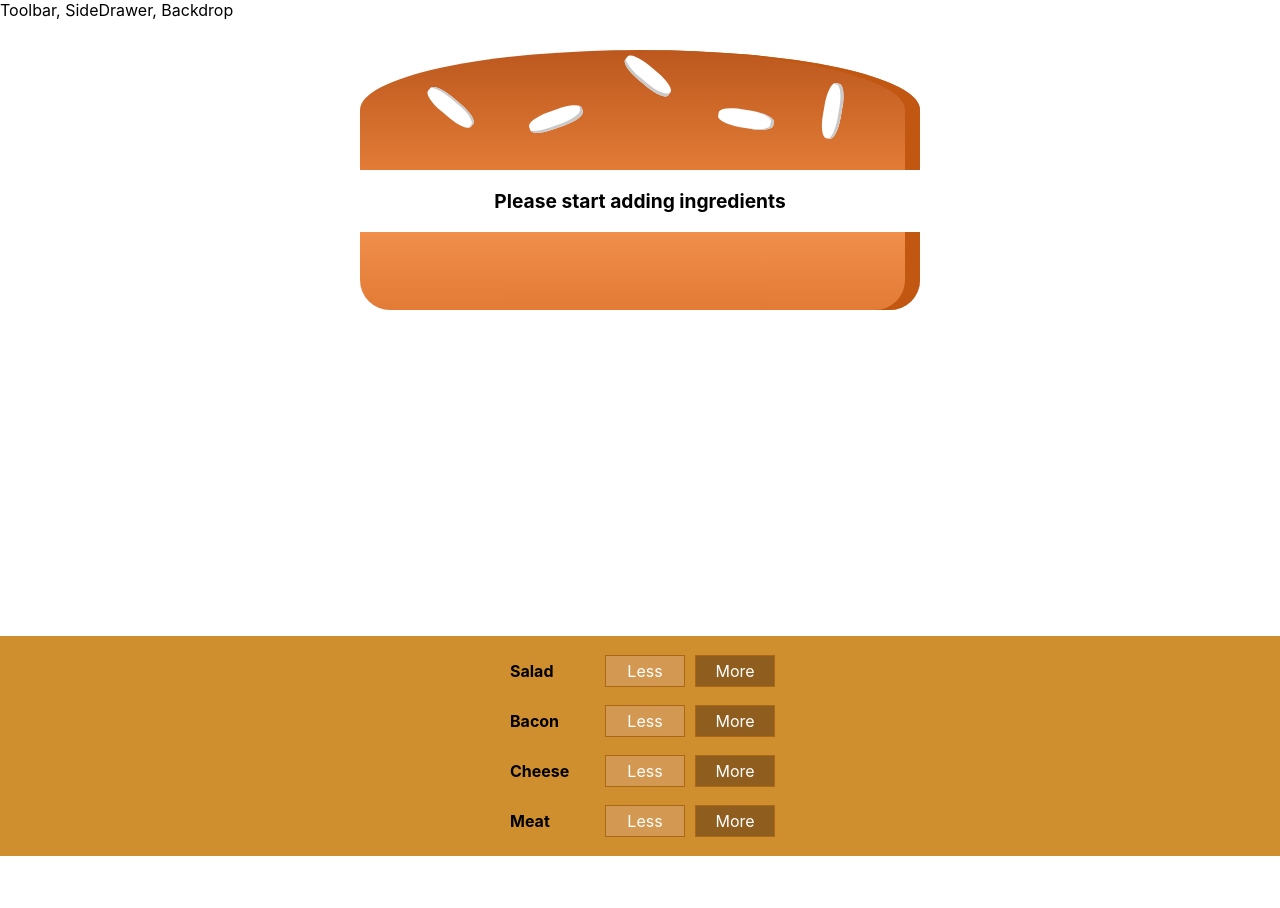
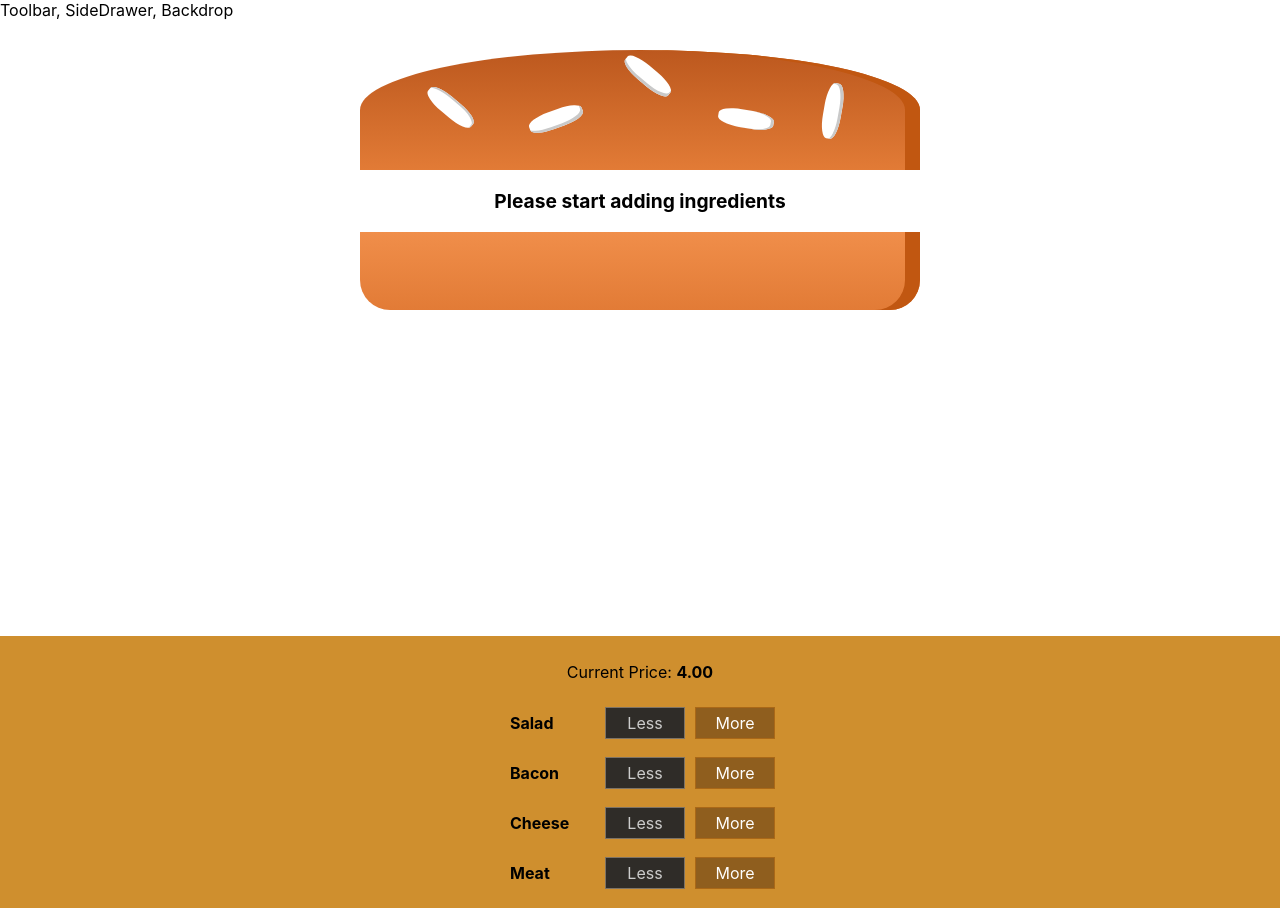
Before and after one commit to PyryKa/burger-builder, a React (Create React App) app: page / in a window 1280 px wide. Before the commit the page ends 856 px from the top, so only its background shows below. Built offline with nearby package versions, Linux system fonts and the light colour scheme.

Commit message:
Created add- and removeIngredient methods

```diff
--- a/src/components/Burger/BuildControls/BuildControl/BuildControl.css
+++ b/src/components/Burger/BuildControls/BuildControl/BuildControl.css
@@ -17,7 +17,7 @@
 }
 
 .BuildControl button:disabled {
-  background-color: #ac9980;
+  background-color: #2f2c28;
   border: 1px solid #7e7365;
   color: #ccc;
   cursor: default;
--- a/src/components/Burger/BuildControls/BuildControl/BuildControl.js
+++ b/src/components/Burger/BuildControls/BuildControl/BuildControl.js
@@ -4,8 +4,12 @@
 const buildControl = props => (
   <div className="BuildControl">
     <div className="Label">{props.label}</div>
-    <button className="Less">Less</button>
-    <button className="More">More</button>
+    <button className="Less" onClick={props.removed} disabled={props.disabled}>
+      Less
+    </button>
+    <button className="More" onClick={props.added}>
+      More
+    </button>
   </div>
 );
 
--- a/src/components/Burger/BuildControls/BuildControls.js
+++ b/src/components/Burger/BuildControls/BuildControls.js
@@ -11,8 +11,17 @@
 
 const buildControls = props => (
   <div className="BuildControls">
+    <p>
+      Current Price: <strong>{props.price.toFixed(2)}</strong>
+    </p>
     {controls.map(ctrl => (
-      <BuildControl key={ctrl.label} label={ctrl.label} />
+      <BuildControl
+        key={ctrl.label}
+        label={ctrl.label}
+        removed={() => props.ingredientRemoved(ctrl.type)}
+        added={() => props.ingredientAdded(ctrl.type)}
+        disabled={props.disabled[ctrl.type]}
+      />
     ))}
   </div>
 );
--- a/src/containers/BurgerBuilder/BurgerBuilder.js
+++ b/src/containers/BurgerBuilder/BurgerBuilder.js
@@ -2,6 +2,13 @@
 import Aux from "../../hoc/Aux";
 import Burger from "../../components/Burger/Burger";
 import BuildControls from "../../components/Burger/BuildControls/BuildControls";
+
+const INGREDIENT_PRICES = {
+  salad: 0.5,
+  cheese: 0.4,
+  meat: 1.3,
+  bacon: 0.8
+};
 
 class BurgerBuilder extends Component {
   state = {
@@ -10,14 +17,59 @@
       bacon: 0,
       cheese: 0,
       meat: 0
+    },
+    totalPrice: 4
+  };
+
+  //  Update the amount of ingredients
+  addIngredientHandler = type => {
+    const oldCount = this.state.ingredients[type];
+    const updatedCount = oldCount + 1;
+    const updatedIngredients = {
+      ...this.state.ingredients
+    };
+    updatedIngredients[type] = updatedCount;
+    const priceAddition = INGREDIENT_PRICES[type];
+    const oldPrice = this.state.totalPrice;
+    const newPrice = oldPrice + priceAddition;
+    this.setState({ totalPrice: newPrice, ingredients: updatedIngredients });
+  };
+
+  removeIngredientHandler = type => {
+    const oldCount = this.state.ingredients[type];
+    if (oldCount <= 0) {
+      return;
     }
+    const updatedCount = oldCount - 1;
+    const updatedIngredients = {
+      ...this.state.ingredients
+    };
+    updatedIngredients[type] = updatedCount;
+    const priceDeduction = INGREDIENT_PRICES[type];
+    const oldPrice = this.state.totalPrice;
+    const newPrice = oldPrice - priceDeduction;
+    this.setState({ totalPrice: newPrice, ingredients: updatedIngredients });
   };
 
   render() {
+    //  Check if the amount of ingredient is 0 or less so the "less" button can be disabled
+    const disabledInfo = {
+      ...this.state.ingredients
+    };
+    for (let key in disabledInfo) {
+      disabledInfo[key] = disabledInfo[key] <= 0;
+    }
+    // {salad: true, meat: false etc etc}
+
     return (
       <Aux>
         <Burger ingredients={this.state.ingredients} />
-        <BuildControls />
+        <BuildControls
+          ingredientAdded={this.addIngredientHandler}
+          ingredientRemoved={this.removeIngredientHandler}
+          disabled={disabledInfo}
+          price={this.state.totalPrice}
+        />
       </Aux>
     );
   }
```
